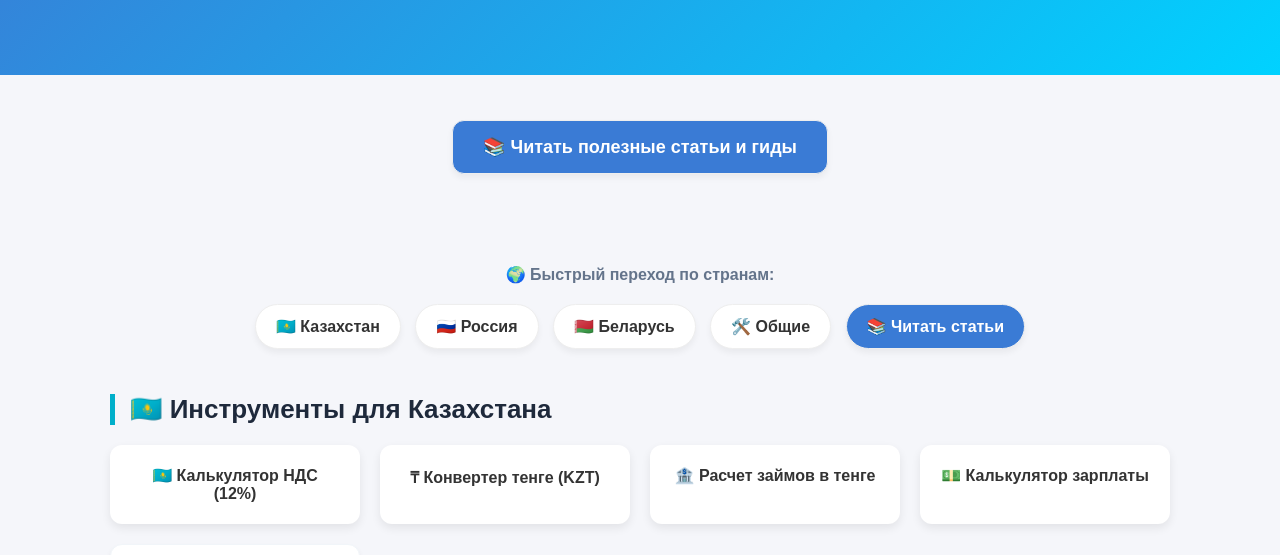
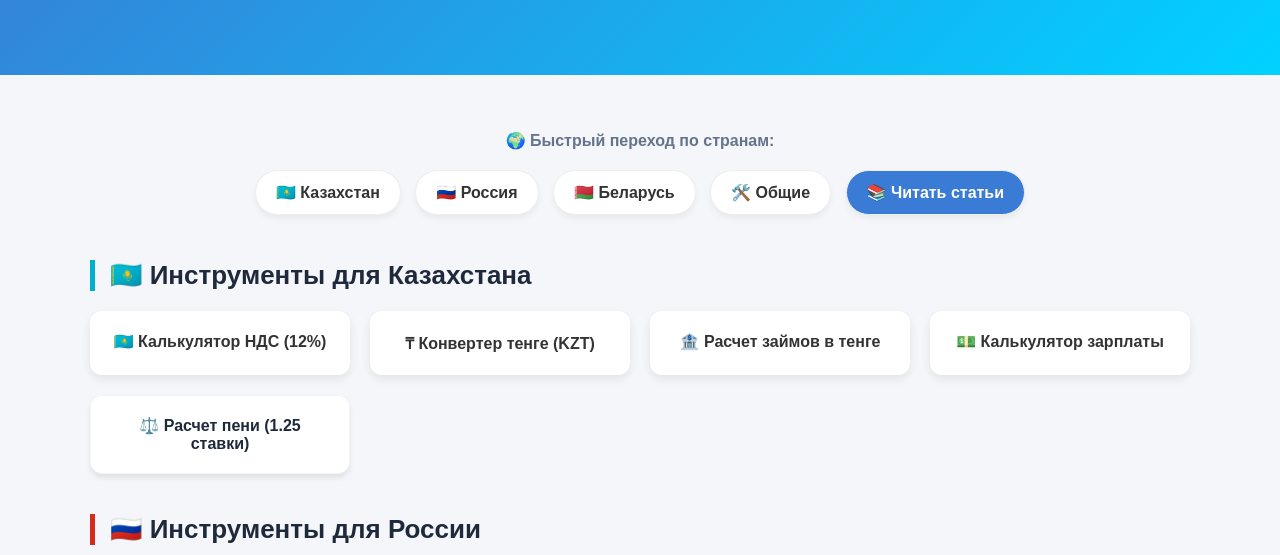
Before and after one commit to schetnaoplatu/calculator, a plain HTML site: page index.html in a window 1280 px wide. Shown: the part 174-729 px from the top of the page. Drawn offline with Linux system fonts and the light colour scheme.

Commit message:
Update index.html

```diff
--- a/index.html
+++ b/index.html
@@ -58,10 +58,7 @@
     <h1>Бесплатные онлайн инструменты</h1>
     <p>Калькуляторы, генераторы и полезные сервисы для СНГ</p>
 </header>
-<div class="container">
-    <div style="text-align: center; margin-bottom: 30px;">
-        <a href="blog.html" class="nav-btn" style="background: #3a7bd5; color: white; padding: 15px 30px; font-size: 18px; display: inline-block; border-radius: 12px; text-decoration: none;">📚 Читать полезные статьи и гиды</a>
-    </div>
+
 <div class="container">
 
     <div class="country-nav">
```
